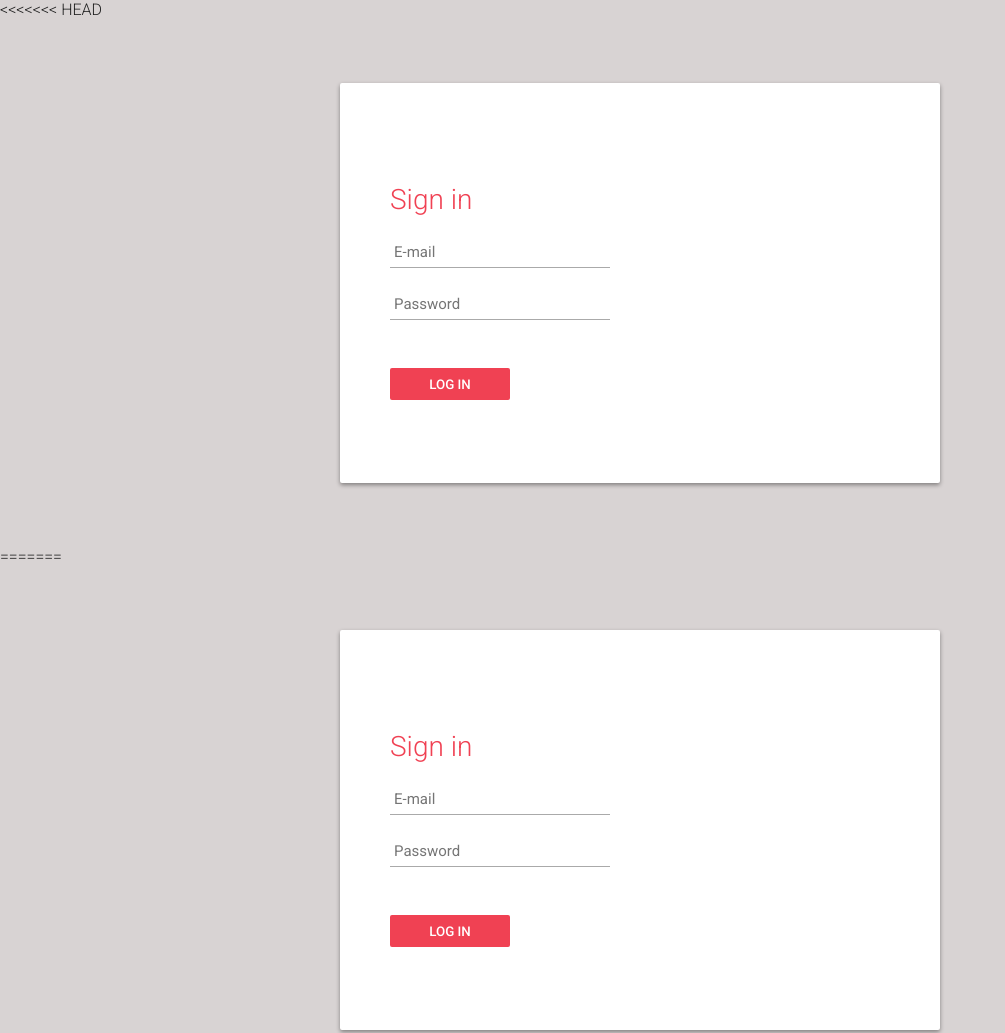
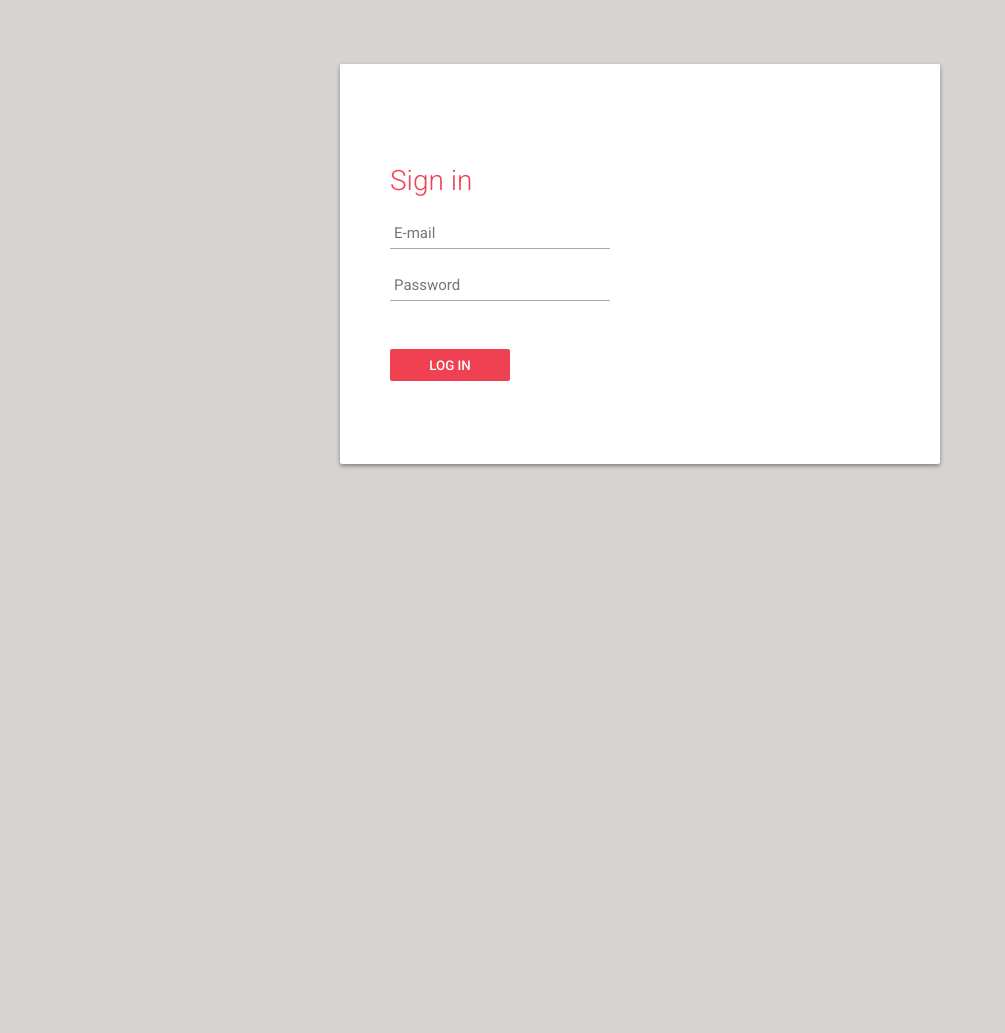
Before and after one commit to RolandM99/BARZAP-App, a plain HTML site: page signin.html in a window 1280 px wide. Shown: the top 1033 px of the page, without its empty margins (0-1005 px from the left). After the commit the page ends 800 px from the top, so only its background shows below. Drawn offline with Linux system fonts and the light colour scheme; files that its build step writes are made by us from their sources.

Commit message:
SIGN IN page

```diff
--- a/signin.html
+++ b/signin.html
@@ -1,4 +1,4 @@
-<<<<<<< HEAD
+
 <!DOCTYPE html>
 <html>
     <head>
@@ -20,26 +20,3 @@
         </div>
     </body>
 </html>
-=======
-<!DOCTYPE html>
-<html>
-    <head>
-        <meta charset="utf-8">
-        <link href="UI/css/signin.css" rel="stylesheet">
-    </head>
-    <body>
-        <div id="login-box">
-            <div class="left">
-              <h1>Sign in</h1>
-              <input type="text" name="email" placeholder="E-mail" />
-              <input type="password" name="password" placeholder="Password" />
-
-              <form action="my_contacts.html">
-                <input type="submit" name="signin_submit" value="Log in" />
-              </form>
-
-            </div>
-        </div>
-    </body>
-</html>
->>>>>>> 4e0e9afea2e0ada28ffa5f6c820a584bc8753103
```
